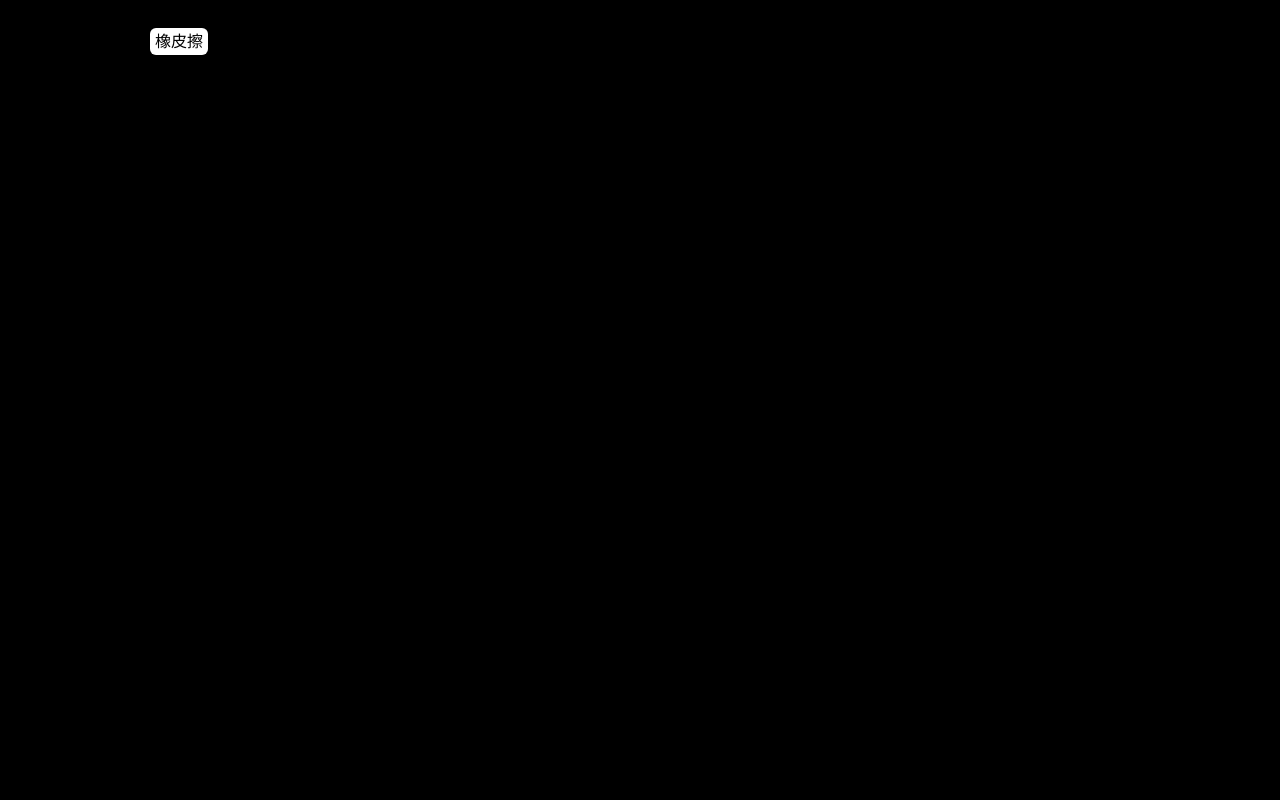
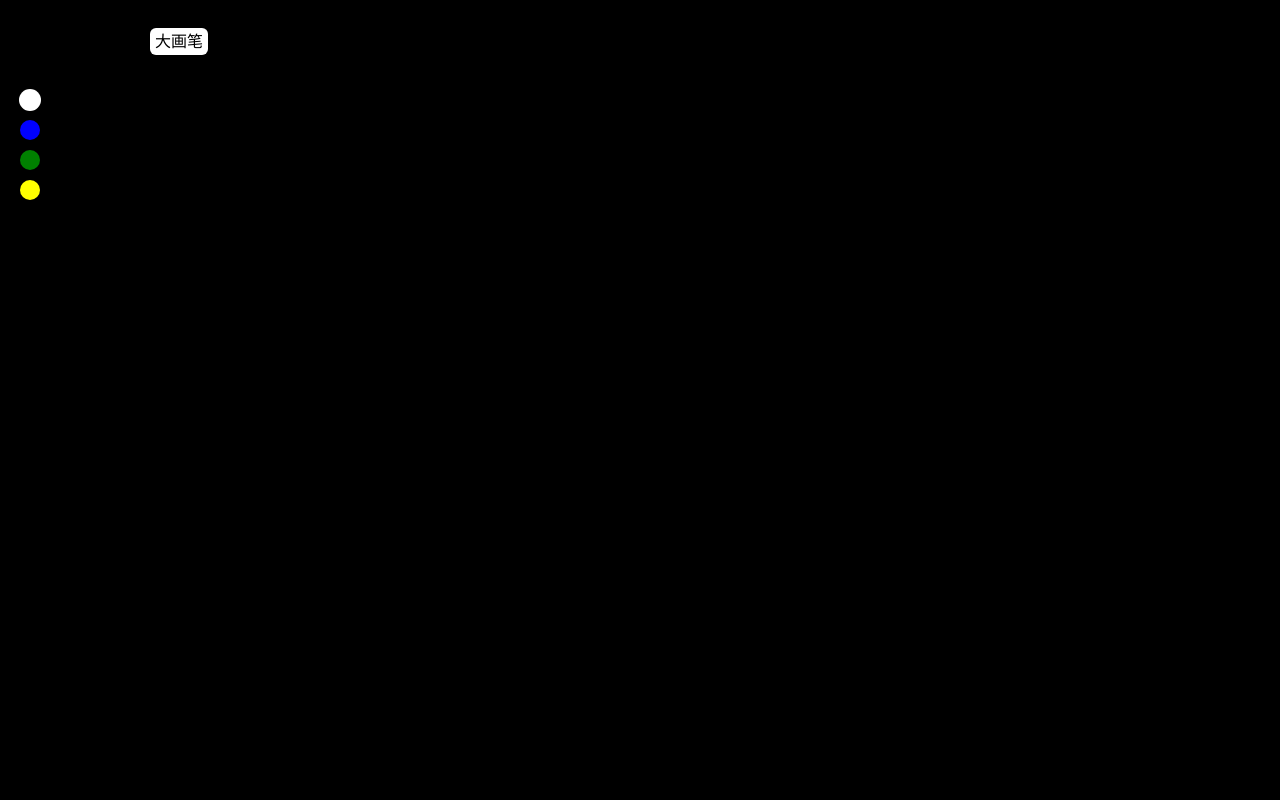
Before and after one commit to Gullrye/frontend-practice, a plain HTML site: page canvas画板/1canvas画板/index.html in a window 1280 px wide. Drawn offline with Linux system fonts and the light colour scheme.

Commit message:
添加取色器

```diff
--- a/canvas画板/1canvas画板/index.html
+++ b/canvas画板/1canvas画板/index.html
@@ -23,6 +23,14 @@
       <span id="eraser">橡皮擦</span>
       <span id="brush">大画笔</span>
     </div>
+
+    <ol class="colors">
+      <li class="color white active" id="white"></li>
+      <li class="color blue" id="blue"></li>
+      <li class="color green" id="green"></li>
+      <li class="color yellow" id="yellow"></li>
+    </ol>
+
     <script src="./main.js"></script>
     <script src="//at.alicdn.com/t/font_2658975_wmbpaslfblm.js"></script>
   </body>
--- a/canvas画板/1canvas画板/main.js
+++ b/canvas画板/1canvas画板/main.js
@@ -11,7 +11,6 @@ let eraserEnable = false
 
 let acitons = document.getElementsByClassName('actions')[0]
 
-
 // icon图标点击
 let penIco = document.getElementsByClassName('icon')[0]
 let eraserIco = document.getElementsByClassName('icon')[1]
@@ -20,16 +19,41 @@ penIco.onclick = () => {
   eraserEnable = false
   penIco.classList.add('active')
   eraserIco.classList.remove('active')
-  acitons.className = 'actions x'
+  acitons.className = 'actions'
 }
 eraserIco.onclick = () => {
   eraserEnable = true
   eraserIco.classList.add('active')
   penIco.classList.remove('active')
-  acitons.className = 'actions'
-
+  acitons.className = 'actions x'
 }
 
+// 取色器点击
+let colors = document.getElementsByClassName('color')
+ctx.strokeStyle = '#fff'
+
+for (let i = 0; i < colors.length; i++) {
+  let index = i
+  colors[i].onclick = (e) => {
+    for (let j = 0; j < colors.length; j++) {
+      colors[j].classList.remove('active')
+    }
+    // e.target.classList.add('active')
+    colors[index].classList.add('active')
+    ctx.strokeStyle = colors[index].id
+  }
+}
+// blue.onclick = () => {
+//   ctx.strokeStyle = 'blue'
+// }
+// green.onclick = () => {
+//   ctx.strokeStyle = 'green'
+// }
+// yellow.onclick = () => {
+//   ctx.strokeStyle = 'yellow'
+// }
+
+// 下边为函数
 function listenToUser(canvas) {
   let using = false // 鼠标是否 mousedown
   let lastPoint = { x: undefined, y: undefined }
@@ -48,7 +72,6 @@ function listenToUser(canvas) {
         drawCircle(x, y, 2.5)
         lastPoint = { x: x, y: y }
       }
-
     }
 
     canvas.ontouchmove = (e) => {
@@ -121,7 +144,6 @@ function drawCircle(x, y, radius) {
 function drawLine(x1, y1, x2, y2) {
   ctx.beginPath()
   ctx.lineWidth = 5
-  ctx.strokeStyle = '#fff'
   ctx.moveTo(x1, y1)
   ctx.lineTo(x2, y2)
   ctx.stroke()
--- a/canvas画板/1canvas画板/style.css
+++ b/canvas画板/1canvas画板/style.css
@@ -18,13 +18,13 @@
   border-radius: 6px;
   background: #fff;
 }
-.actions > #brush {
+.actions > #eraser {
   display: none;
 }
-.actions.x > #brush {
+.actions.x > #eraser {
   display: inline-block;
 }
-.actions.x > #eraser {
+.actions.x > #brush {
   display: none;
 }
 
@@ -48,3 +48,37 @@
   fill: red;
   transform: scale(1.2);
 }
+
+.colors {
+  position: absolute;
+  top: 80px;
+  left: 20px;
+}
+
+ul, ol {
+  list-style: none;
+  color: #fff;
+}
+
+.colors > li {
+  width: 20px;
+  height: 20px;
+  border-radius: 50%;
+  margin: 10px 0;
+}
+
+.colors > li.white {
+  background: white;
+}
+.colors > li.blue {
+  background: blue;
+}
+.colors > li.green {
+  background: green;
+}
+.colors > li.yellow {
+  background: yellow;
+}
+.colors > li.active {
+  box-shadow: 0 0 0 1px #fff;
+}
```
